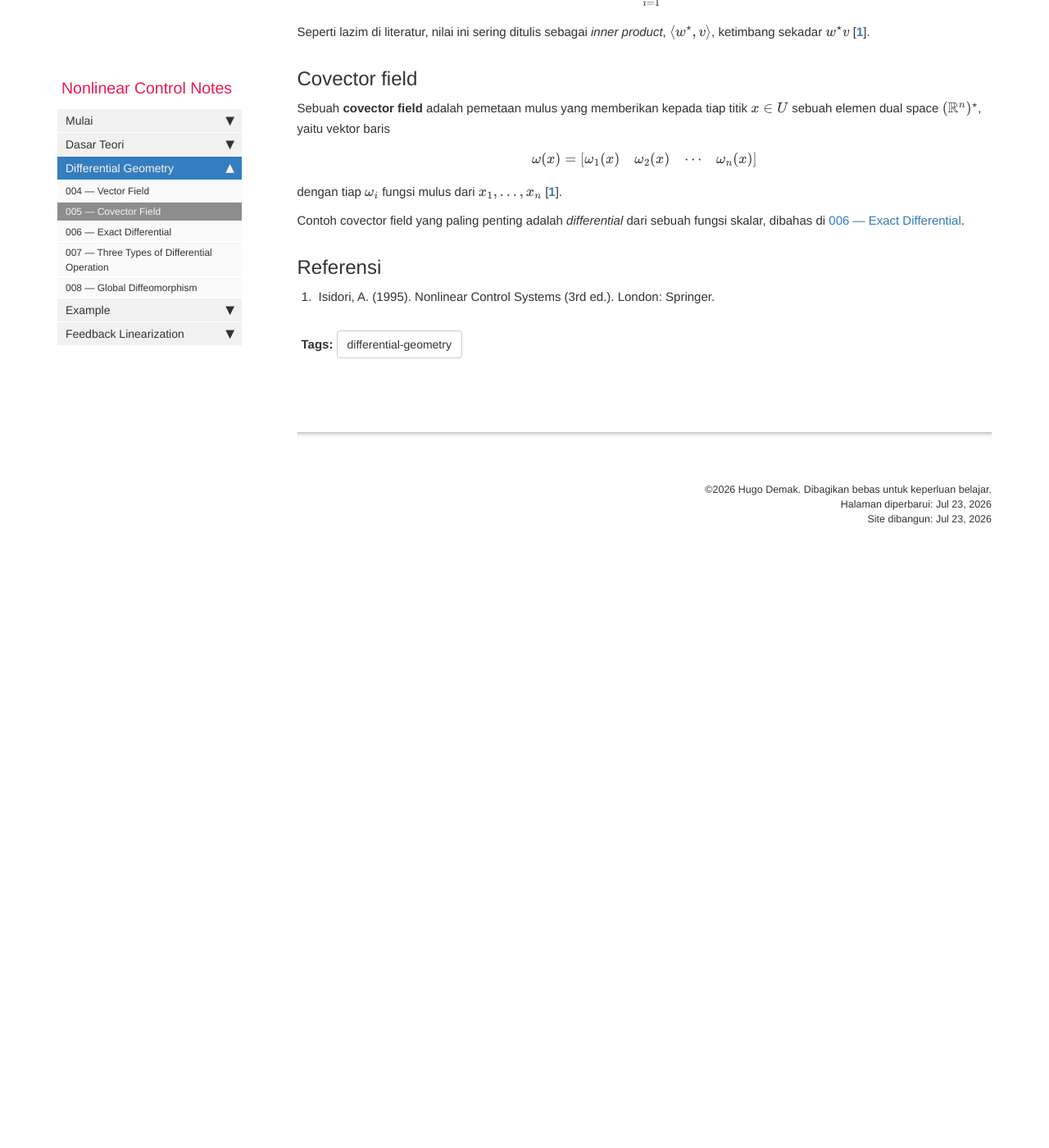
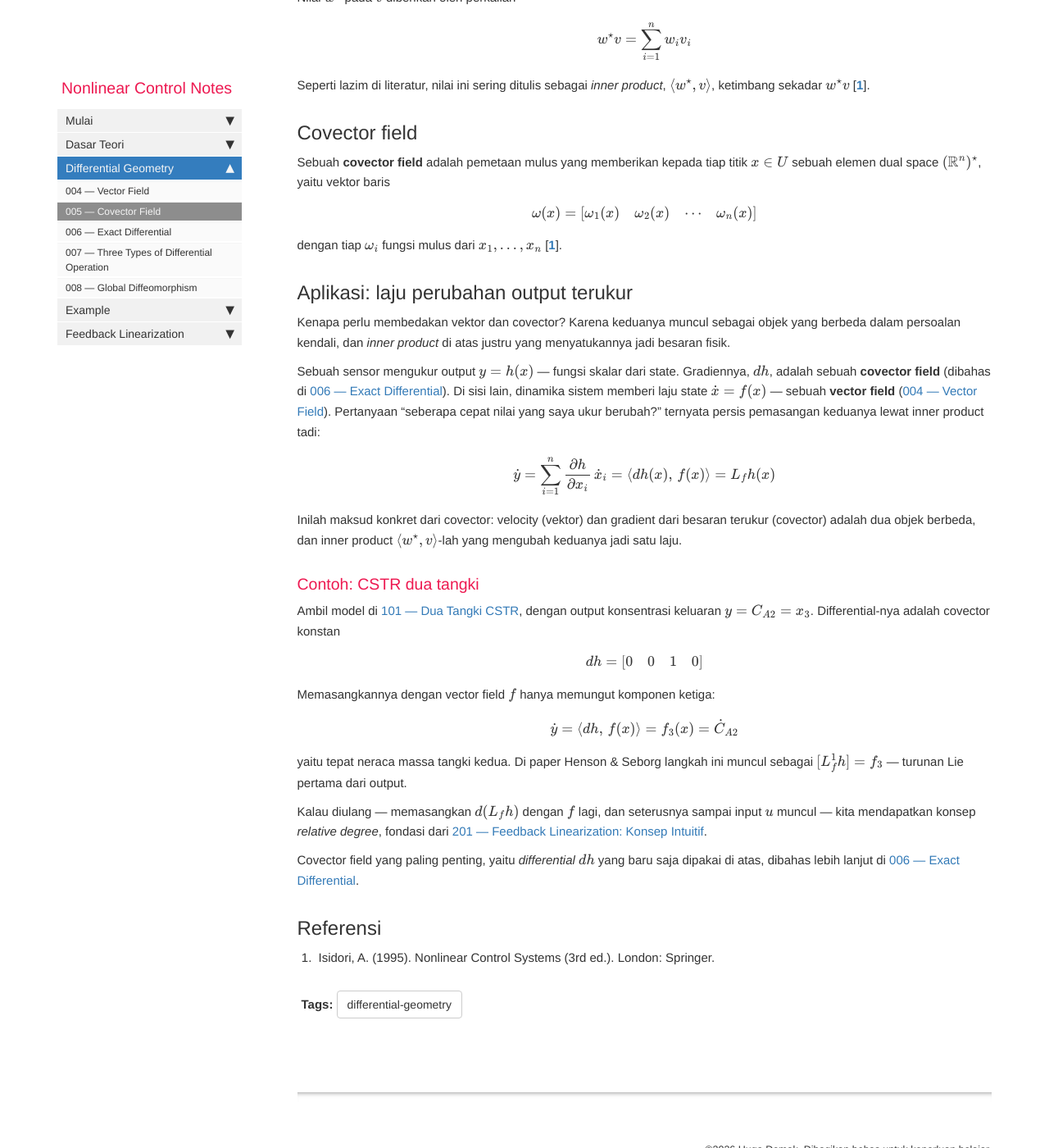
Before and after one commit to Pekosann/nonlinear-control-notes, a Jekyll site: the page built from notes/005-covector-field.md, in a window 1280 px wide and 1400 px high, scrolled down 970 px. Shown: the whole window at 82% size. Built offline with Jekyll 4.4.1, drawn with Linux system fonts in a browser that asks for light colours; comment, search, counter and statistics services are not loaded; before the commit the page ends 1663 px from its top, so only the background shows below that; some of the changed text lies outside the part shown.

Commit message:
Note 005: add a concrete application of covector fields
Shows why the vector/covector distinction earns its keep: a sensor output
y = h(x) has gradient dh (a covector), the dynamics give f (a vector), and the
definition's inner product turns them into the output rate y-dot = <dh,f> = L_f h.
Grounded in the note 101 CSTR (y = C_A2, dh = [0 0 1 0], so y-dot = f_3), which
is exactly Henson's [L_f^1 h] = f_3, and points forward to relative degree in 201.

```diff
--- a/notes/005-covector-field.md
+++ b/notes/005-covector-field.md
@@ -45,4 +45,34 @@ $$
 
 dengan tiap $\omega_i$ fungsi mulus dari $x_1, \dots, x_n$ [@isidori1995].
 
-Contoh covector field yang paling penting adalah *differential* dari sebuah fungsi skalar, dibahas di [006 — Exact Differential](006-exact-differential.html).
+## Aplikasi: laju perubahan output terukur
+
+Kenapa perlu membedakan vektor dan covector? Karena keduanya muncul sebagai objek yang berbeda dalam persoalan kendali, dan *inner product* di atas justru yang menyatukannya jadi besaran fisik.
+
+Sebuah sensor mengukur output $y = h(x)$ — fungsi skalar dari state. Gradiennya, $dh$, adalah sebuah **covector field** (dibahas di [006 — Exact Differential](006-exact-differential.html)). Di sisi lain, dinamika sistem memberi laju state $\dot{x} = f(x)$ — sebuah **vector field** ([004 — Vector Field](004-vector-field.html)). Pertanyaan "seberapa cepat nilai yang saya ukur berubah?" ternyata persis pemasangan keduanya lewat inner product tadi:
+
+$$
+\dot{y} = \sum_{i=1}^{n} \frac{\partial h}{\partial x_i}\,\dot{x}_i = \langle dh(x),\, f(x) \rangle = L_f h(x)
+$$
+
+Inilah maksud konkret dari covector: velocity (vektor) dan gradient dari besaran terukur (covector) adalah dua objek berbeda, dan inner product $\langle w^\star, v \rangle$-lah yang mengubah keduanya jadi satu laju.
+
+### Contoh: CSTR dua tangki
+
+Ambil model di [101 — Dua Tangki CSTR](101-dua-tangki-CSTR.html), dengan output konsentrasi keluaran $y = C_{A2} = x_3$. Differential-nya adalah covector konstan
+
+$$
+dh = \begin{bmatrix} 0 & 0 & 1 & 0 \end{bmatrix}
+$$
+
+Memasangkannya dengan vector field $f$ hanya memungut komponen ketiga:
+
+$$
+\dot{y} = \langle dh,\, f(x) \rangle = f_3(x) = \dot{C}_{A2}
+$$
+
+yaitu tepat neraca massa tangki kedua. Di paper Henson & Seborg langkah ini muncul sebagai $[L_f^1 h] = f_3$ — turunan Lie pertama dari output.
+
+Kalau diulang — memasangkan $d(L_f h)$ dengan $f$ lagi, dan seterusnya sampai input $u$ muncul — kita mendapatkan konsep *relative degree*, fondasi dari [201 — Feedback Linearization: Konsep Intuitif](201-feedback-linearization-konsep.html).
+
+Covector field yang paling penting, yaitu *differential* $dh$ yang baru saja dipakai di atas, dibahas lebih lanjut di [006 — Exact Differential](006-exact-differential.html).
```
